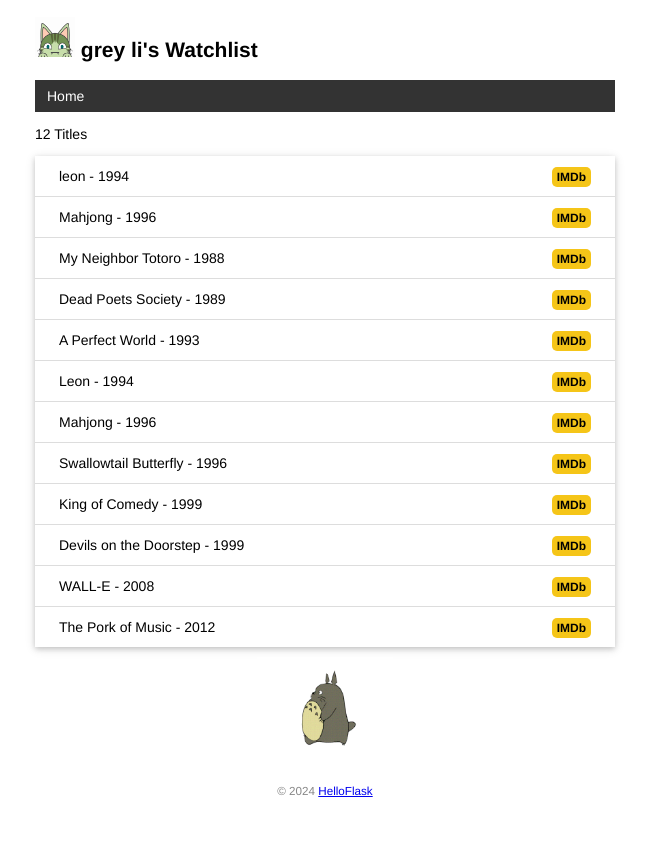
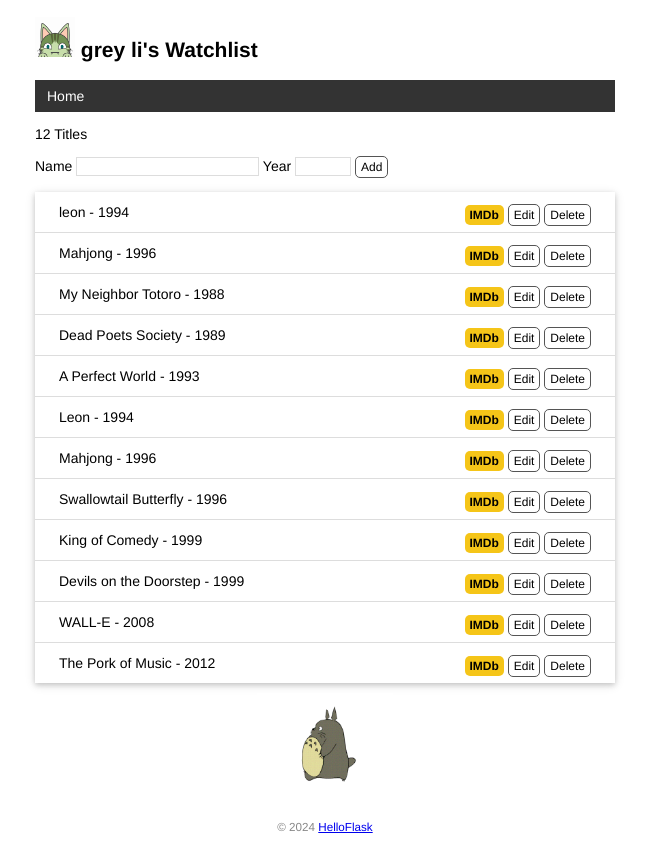
Before and after one commit to qingqiyangqidanqi/watchlist, a Flask app: page / in a window 1280 px wide. Shown: the whole page, without its empty margins (315-964 px from the left). Before the commit the page ends 797 px from the top, so only its background shows below. Run offline with Flask 3, Linux system fonts and the light colour scheme.

Commit message:
Create, edit and delete item by form

```diff
--- a/app.py
+++ b/app.py
@@ -2,7 +2,7 @@ import os
 import sys
 import click
 
-from flask import Flask, url_for, render_template
+from flask import Flask, url_for, render_template, request, redirect, flash
 from markupsafe import escape  # 用户输入的数据会包含恶意代码，所以不能直接作为响应返回
 from flask_sqlalchemy import SQLAlchemy
 
@@ -15,6 +15,7 @@ else:  # else use '////'
 app = Flask(__name__)
 app.config['SQLALCHEMY_DATABASE_URI'] = prefix + os.path.join(app.root_path, 'data.db')
 app.config['SQLALCHEMY_TRACK_MODIFICATIONS'] = False  # 关闭对模型修改的监控
+app.config['SECRET_KEY'] = 'dev'  # 等同于 app.secret_key = 'dev'
 db = SQLAlchemy(app)  # 初始化扩展，传入程序实例 app
 
 '''
@@ -104,13 +105,52 @@ def page_not_found(e):  # 接受异常对象作为参数
     return render_template('404.html'), 404  # 返回模板和状态码
 
 
-@app.route('/')
+@app.route('/', methods=['GET', 'POST'])
 def index():  # put application's code here
-    user = User.query.first()  # read data for user
+    if request.method == 'POST':
+        title = request.form.get('title')
+        year = request.form.get('year')
+        if not title or not year or len(year) > 4 or len(title) > 60:
+            flash('Invalid input.')  # 显示错误提示
+            return redirect(url_for('index'))  # 重定向回主页
+        # 保存表单数据到数据库
+        movie = Movie(title=title, year=year)
+        db.session.add(movie)
+        db.session.commit()
+        flash('Item created.')
+        return redirect(url_for('index'))
     movies = Movie.query.all()  # read data for movie
-    # return '<h1>Hello Totoro!</h1><img src="http://helloflask.com/totoro.gif">'
     return render_template('index.html', movies=movies)
 
+
+@app.route('/movie/edit/<int:movie_id>', methods=['GET', 'POST'])
+def edit(movie_id):
+    movie = Movie.query.get_or_404(movie_id)
+
+    if request.method == 'POST':  # 处理编辑表单的提交请求
+        title = request.form['title']
+        year = request.form['year']
+
+        if not title or not year or len(year) != 4 or len(title) > 60:
+            flash('Invalid input.')
+            return redirect(url_for('edit', movie_id=movie_id))  # 重定向回对应的编辑页面
+
+        movie.title = title  # 更新标题
+        movie.year = year  # 更新年份
+        db.session.commit()  # 提交数据库会话
+        flash('Item updated.')
+        return redirect(url_for('index'))  # 重定向回主页
+
+    return render_template('edit.html', movie=movie)  # 传入被编辑的电影记录
+
+
+@app.route('/movie/delete/<int:movie_id>', methods=['POST'])  # 限定只接受 POST 请求
+def delete(movie_id):
+    movie = Movie.query.get_or_404(movie_id)  # 获取电影记录
+    db.session.delete(movie)  # 删除对应的记录
+    db.session.commit()  # 提交数据库会话
+    flash('Item deleted.')
+    return redirect(url_for('index'))  # 重定向回主页
 
 @app.route('/user/<name>')
 def user_page(name):
--- a/static/style.css
+++ b/static/style.css
@@ -84,3 +84,49 @@ nav li a:hover {
     border-radius: 5px;
     padding: 3px 5px;
 }
+
+/* 覆盖某些浏览器对 input 元素定义的字体 */
+input[type=submit] {
+    font-family: inherit;
+}
+
+input[type=text] {
+    border: 1px solid #ddd;
+}
+
+input[name=year] {
+    width: 50px;
+}
+
+.btn {
+    font-size: 12px;
+    padding: 3px 5px;
+    text-decoration: none;
+    cursor: pointer;
+    background-color: white;
+    color: black;
+    border: 1px solid #555555;
+    border-radius: 5px;
+}
+
+.btn:hover {
+    text-decoration: none;
+    background-color: black;
+    color: white;
+    border: 1px solid black;
+}
+
+.alert {
+    position: relative;
+    padding: 7px;
+    margin: 7px 0;
+    border: 1px solid transparent;
+    color: #004085;
+    background-color: #cce5ff;
+    border-color: #b8daff;
+    border-radius: 5px;
+}
+
+.inline-form {
+    display: inline;
+}
--- a/templates/base.html
+++ b/templates/base.html
@@ -10,6 +10,9 @@
     {% endblock %}
 </head>
 <body>
+    {% for message in get_flashed_messages() %}
+        <div class = 'alert'>{{ message }}</div>
+    {% endfor %}
     <h2>
         <img alt="Avatar" class="avatar" src="{{ url_for('static', filename='images/avatar.png') }}">
         {{ user.name }}'s Watchlist
--- a/templates/index.html
+++ b/templates/index.html
@@ -2,11 +2,20 @@
 
 {% block content %}
 <p>{{ movies|length }} Titles</p>
+<form method="post">
+    Name <input type="text" name="title" autocomplete="off" required>
+    Year <input type="text" name="year" autocomplete="off" required>
+    <input class="btn" type="submit" name="submit" value="Add">
+</form>
 <ul class="movie-list">
     {% for movie in movies %}
     <li>{{ movie.title }} - {{ movie.year }}
         <span class="float-right">
             <a class="imdb" href="https://www.imdb.com/find?q={{ movie.title }}" target="_blank" title="Find this movie on IMDb">IMDb</a>
+            <a class="btn" href="{{ url_for('edit', movie_id=movie.id) }}">Edit</a>
+            <form class="inline-form" method="post" action="{{ url_for('delete', movie_id=movie.id) }}">
+                <input class="btn" type="submit" name="delete" value="Delete" onclick="return confirm('Are you sure?')">
+            </form>
         </span>
     </li>
     {% endfor %}
```
Also changed, not shown: templates/edit.html (added, +10 -0 lines).
